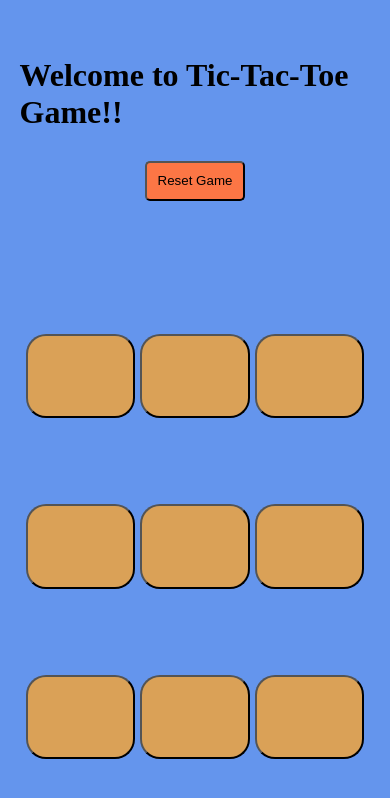
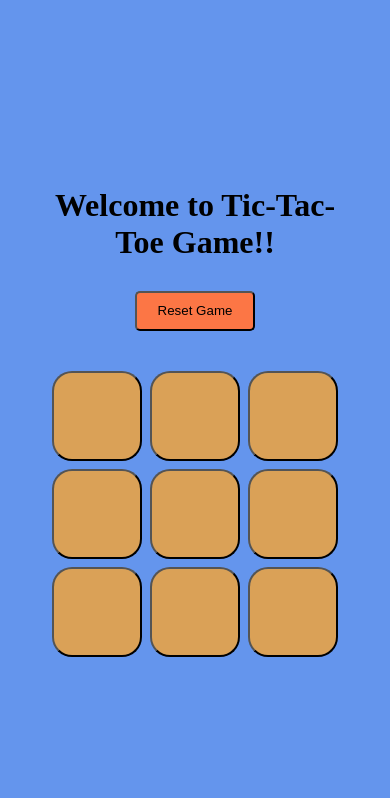
Before and after one commit to KoushaniBhowmik/Tic-Tac-Toe_Game, a plain HTML site: page index.html in a window 390 px wide. Drawn offline with Linux system fonts and the light colour scheme.

Commit message:
Update style.css

```diff
--- a/style.css
+++ b/style.css
@@ -1,134 +1,149 @@
- *{
-    padding:0;
-    margin:0;
+* {
+    padding: 0;
+    margin: 0;
+    box-sizing: border-box;
 }
-.main{
+
+body {
+    overflow-x: hidden;
+}
+
+.main {
     height: 100vh;
-    width:100vw;
+    width: 100vw;
     background-color: cornflowerblue;
     display: flex;
     justify-content: center;
     flex-direction: column;
     align-items: center;
     gap: 80px;
-
+    padding: 1rem;
 }
 
-.component1{
-    height: 20vh;
-    width: 30vw;
+.component1 {
+    height: auto;
+    width: 90%;
+    max-width: 500px;
     display: flex;
     justify-content: center;
     flex-direction: column;
     align-items: center;
     gap: 30px;
+    text-align: center;
 }
-.h1{
+
+.h1 {
     color: aliceblue;
 }
-.resetgame{
+
+.resetgame {
     height: 40px;
-    width: 100px;
+    width: 120px;
     padding: 3px 5px;
     border-radius: 5px;
-    background-color:rgb(252, 118, 69);
+    background-color: rgb(252, 118, 69);
     color: black;
 }
-.resetgame:hover{
-    background-color:rgb(211, 88, 44);
+
+.resetgame:hover {
+    background-color: rgb(211, 88, 44);
+    cursor: pointer;
 }
 
-.component2{
-    height: 60vh;
-    width: 50vw;
-    display:flex;
+.component2 {
+    width: 80%;
+    max-width: 500px;
+    display: flex;
     flex-wrap: wrap;
-    justify-content:center;
-    align-items:center;
+    justify-content: center;
+    align-items: center;
     gap: 10px;
 }
-.click{
-    height: 18vh;
-    width: 15vw;
-    padding: 3px 5px;
+
+.click {
+    flex: 1 1 calc(33% - 10px);
+    aspect-ratio: 1 / 1;
     border-radius: 20px;
-    background-color:rgb(218, 161, 87);
+    background-color: rgb(218, 161, 87);
     color: black;
     font-size: 8vmin;
+    min-width: 80px;
+    max-width: 150px;
 }
-.msgcontainer{
+
+.msgcontainer {
     height: 100vh;
-    width:100vw;
+    width: 100vw;
     background-color: cornflowerblue;
     display: flex;
     justify-content: center;
     flex-direction: column;
     align-items: center;
-    gap:30px;
+    gap: 30px;
+    padding: 1rem;
+    text-align: center;
 }
-#msg{
-    color:brown;
+
+#msg {
+    color: brown;
     font-size: 5vmin;
 }
-.hide{
-    display:none;
+
+.hide {
+    display: none;
 }
 
-.newgame{
+.newgame {
     height: 40px;
-    width: 100px;
+    width: 120px;
     padding: 3px 5px;
     border-radius: 5px;
-    background-color:rgb(252, 118, 69);
+    background-color: rgb(252, 118, 69);
     color: black;
 }
-.newgame:hover{
-    background-color:rgb(211, 88, 44);
+
+.newgame:hover {
+    background-color: rgb(211, 88, 44);
+    cursor: pointer;
 }
 
-
+/* Responsive Tweaks */
 @media (max-width: 768px) {
-    .component1 {
-        width: 60vw;
-    }
-    .newgame {
-        width: 120px;
-        height: 50px;
-        font-size: 1rem;
-    }
     .component2 {
-        width: 80vw;
+        gap: 8px;
     }
     .click {
-        height: 12vh;
-        width: 25vw;
-        font-size: 6vmin;
-    }
-    #msg {
-        font-size: 4vmin;
+        font-size: 10vmin;
     }
 }
 
+@media (max-width: 480px) {
+    .main {
+        gap: 40px;
+    }
+    .click {
+        font-size: 12vmin;
+    }
+    #msg {
+        font-size: 6vmin;
+    }
+}
+@media (max-width: 320px) {
+    .click {
+        font-size: 14vmin;
+        min-width: 60px;
+    }
 
-@media (max-width: 480px) {
-    .component1 {
-        width: 90vw;
-    }
-    .newgame {
-        width: 100px;
-        height: 40px;
-        font-size: 0.9rem;
-    }
     .component2 {
-        width: 90vw;
         gap: 5px;
     }
-    .click {
-        height: 10vh;
-        width: 28vw;
-        font-size: 5vmin;
+
+    .resetgame, .newgame {
+        width: 90px;
+        font-size: 12px;
     }
+
     #msg {
-        font-size: 3vmin;
+        font-size: 6vmin;
     }
 }
```
